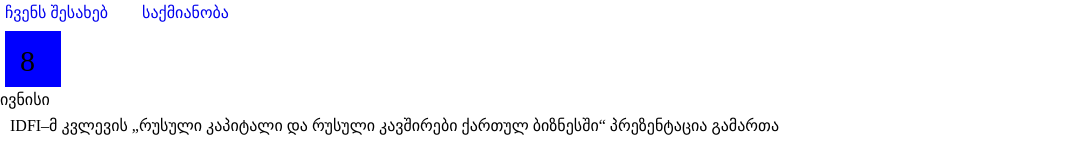
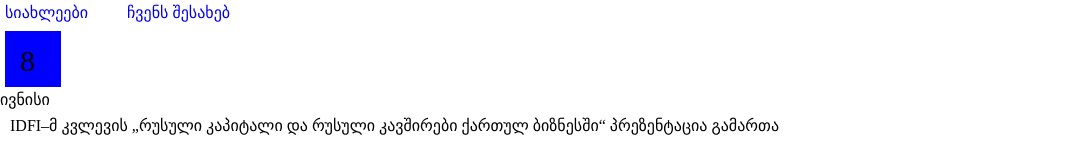
Before and after one commit to anikhatchapuridze/lesson-4, a plain HTML site: page inedx.html in a window 1280 px wide. Shown: the top 142 px of the page, without its empty margins (0-1081 px from the left). Drawn offline with Linux system fonts and the light colour scheme.

Commit message:
siaxleebi

```diff
--- a/chvensshesaxeb.html
+++ b/chvensshesaxeb.html
@@ -10,8 +10,10 @@
 	<header>
 		<nav>
 			<ul>
-				<li class="nav1"> <a href="index.html"> ჩვენს შესახებ </a></li>
-				<li class="nav2"><a href="chvensshesaxeb.html">საქმიანობა  </a></li>
+				<li class="nav1"><a href="index.html">სიახლეები </a></li>
+				<li class="nav1"><a href="chvensshesaxeb.html"> ჩვენს შესახებ </a></li>
 			</ul>
 		</nav>
 	</header>
+</body>
+</html>
--- a/inedx.html
+++ b/inedx.html
@@ -10,8 +10,8 @@
 	<header>
 		<nav>
 			<ul>
-				<li class="nav1"> <a href="index.html"> ჩვენს შესახებ </a></li>
-				<li class="nav2"><a href="#">საქმიანობა  </a></li>
+				<li class="nav1"><a href="index.html">სიახლეები </a></li>
+				<li class="nav1"><a href="chvensshesaxeb.html"> ჩვენს შესახებ </a></li>
 			</ul>
 		</nav>
 	</header>
```
